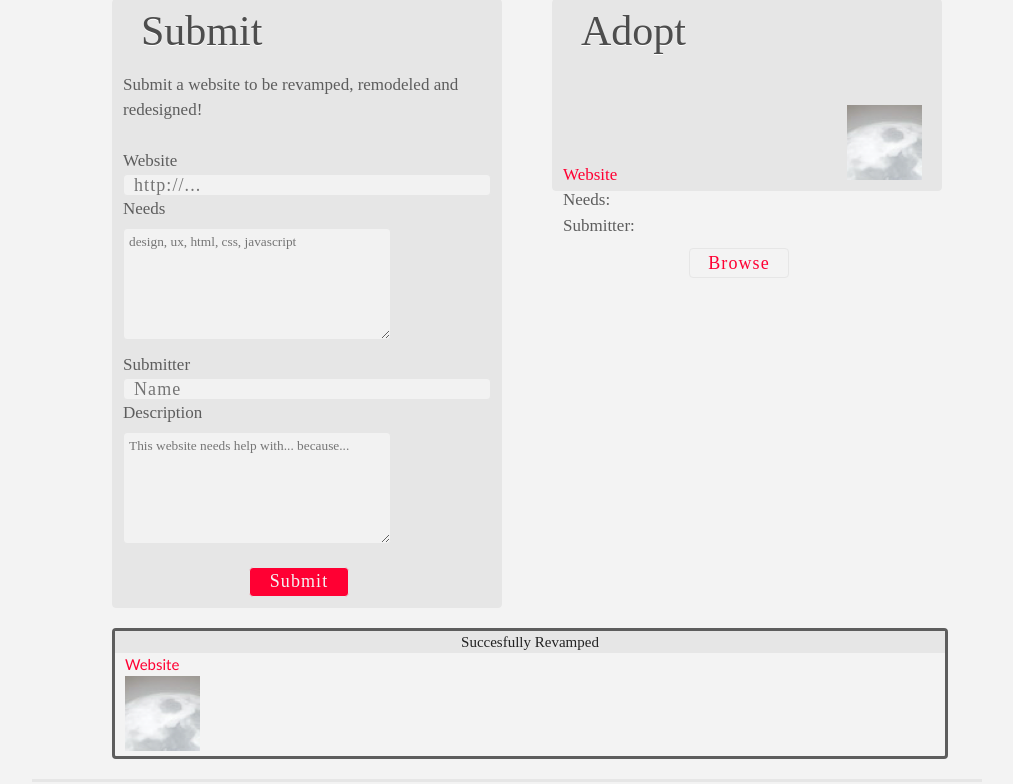
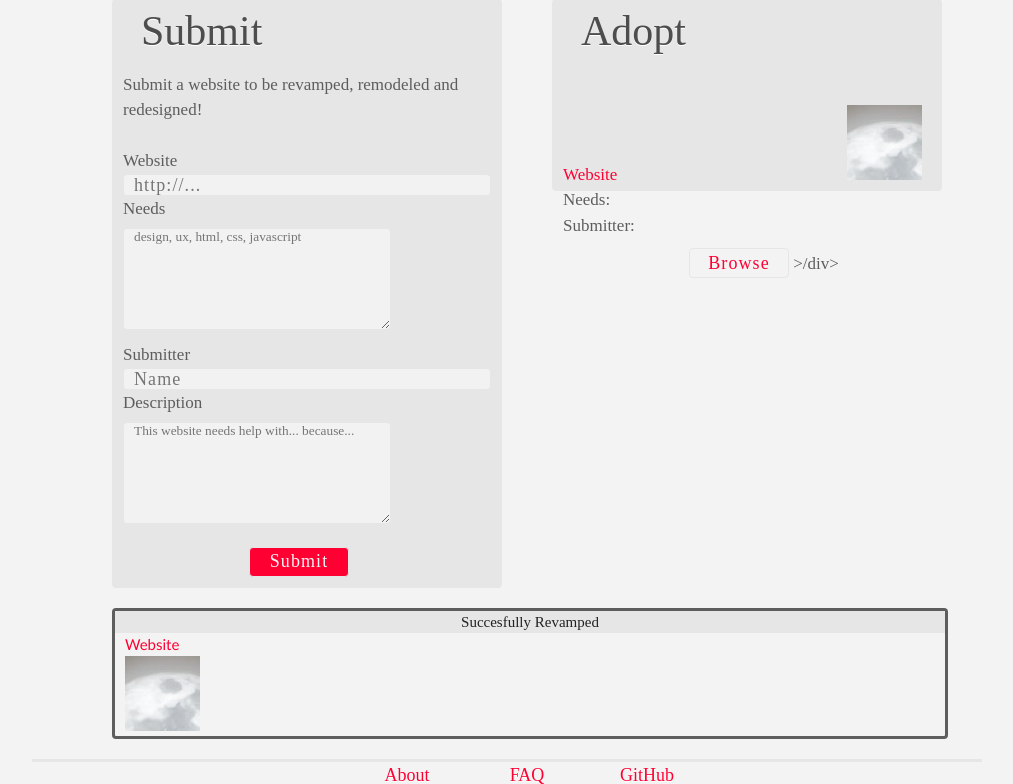
Before and after one commit to psyrax/SHDHVH-1, a CodeIgniter app: page /index.php/home/index in a window 1280 px wide. Shown: the part 217-1001 px from the top of the page, without its empty margins (133-1146 px from the left). Run offline with CodeIgniter, Linux system fonts and the light colour scheme.

Commit message:
home changes

```diff
--- a/public/application/views/home/index_view.php
+++ b/public/application/views/home/index_view.php
@@ -26,7 +26,9 @@
 				<div class="thumb">
 					<img src="/images/thumb.png" width="75" height="75">
 				</div>
+				<div>
 				<button type="button">Browse</button>
+				>/div>
 			</div>
 		</div>
 	</div>
--- a/public/blueprint/screen.css
+++ b/public/blueprint/screen.css
@@ -90,7 +90,7 @@ select {background-color:#fff;border-width:1px;border-style:solid;}
 input[type=text], input[type=password], input[type=url], input[type=email], input.text, input.title, textarea, select {margin:0.5em 0;}
 input.text, input.title {width:300px;padding:5px;}
 input.title {font-size:1.5em;}
-textarea {width:256px;height:100px;padding:5px;font-family:"BreeRegular";border:1px solid #E6E6E6;-moz-border-radius:4px;-webkit-border-radius:4px;-o-border-radius:4px;border-radius:4 px;background: #F2F2F2;}
+textarea {width:256px;height:100px;padding:0 0 0 10px;font-family:"BreeRegular";border:1px solid #E6E6E6;-moz-border-radius:4px;-webkit-border-radius:4px;-o-border-radius:4px;border-radius:4 px;background: #F2F2F2;}
 form.inline {line-height:3;}
 form.inline p {margin-bottom:0;}
 .error, .alert, .notice, .success, .info {padding:0.8em;margin-bottom:1em;border:2px solid #ddd;}
```
